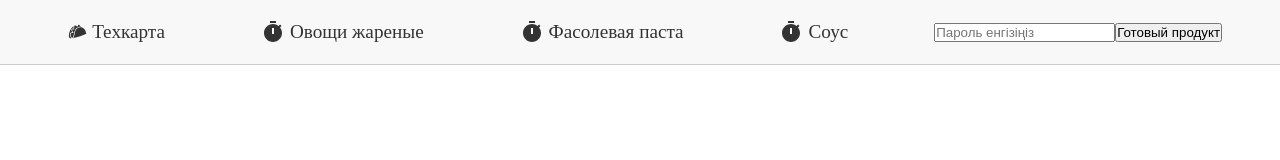
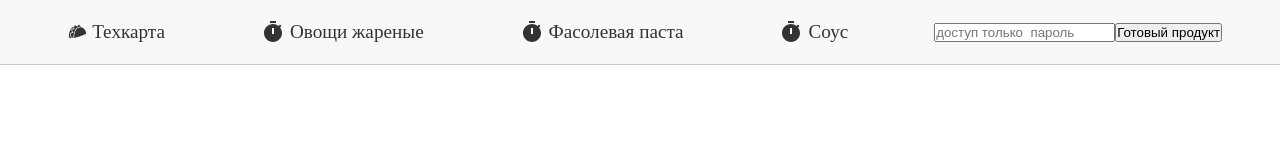
Before and after one commit to abazdev34/texKarta, a React (Vite) app: page / in a window 1280 px wide. Shown: the top 160 px of the page. Built offline with nearby package versions, Linux system fonts and the light colour scheme.

Commit message:
иваиавымывмыв

```diff
--- a/src/components/header/index.jsx
+++ b/src/components/header/index.jsx
@@ -47,7 +47,7 @@ const Header = () => {
               type="password"
               value={password}
               onChange={handlePasswordChange}
-              placeholder="Пароль енгізіңіз"
+              placeholder="доступ только  пароль "
             />
             <button type="submit">Готовый продукт</button>
           </form>
```
